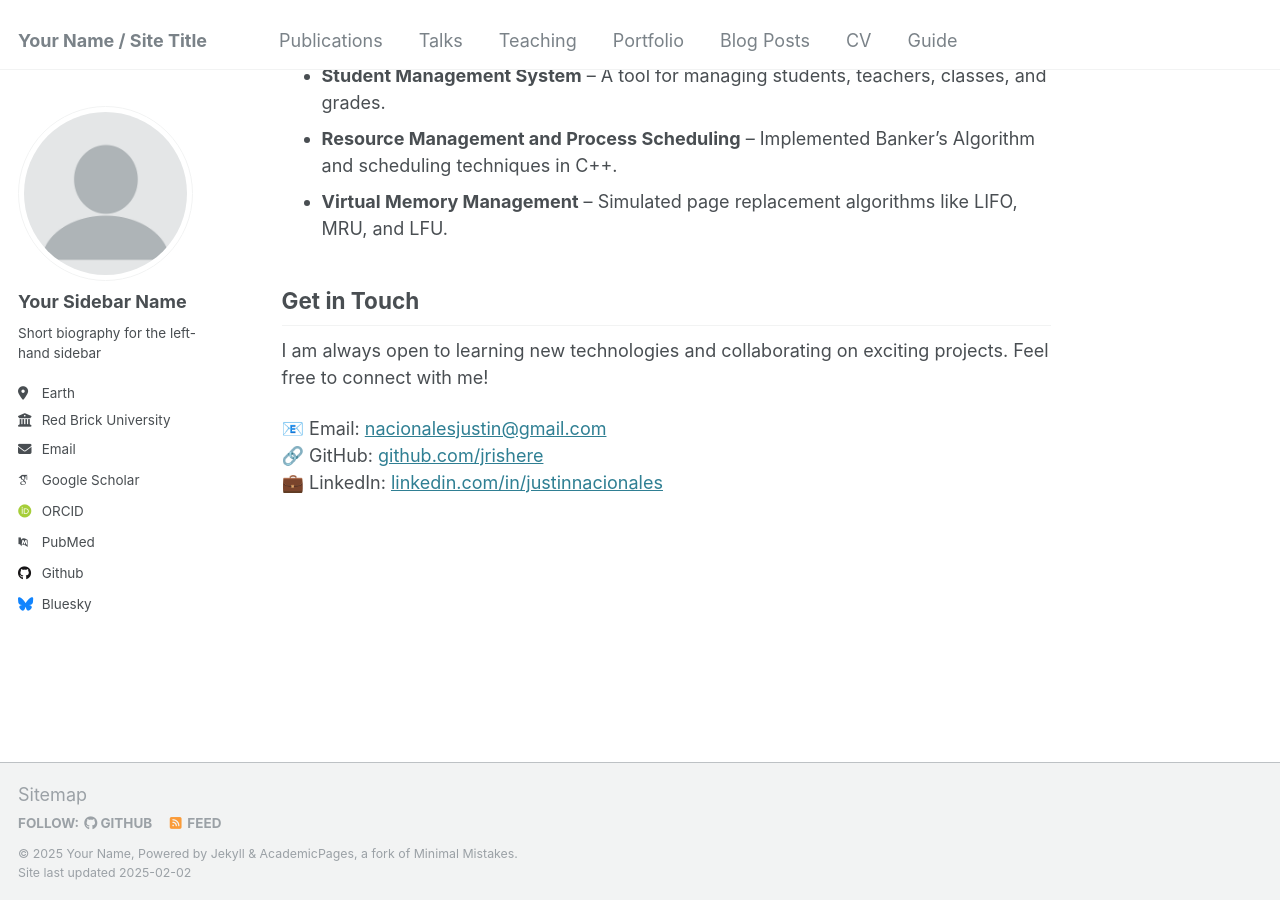
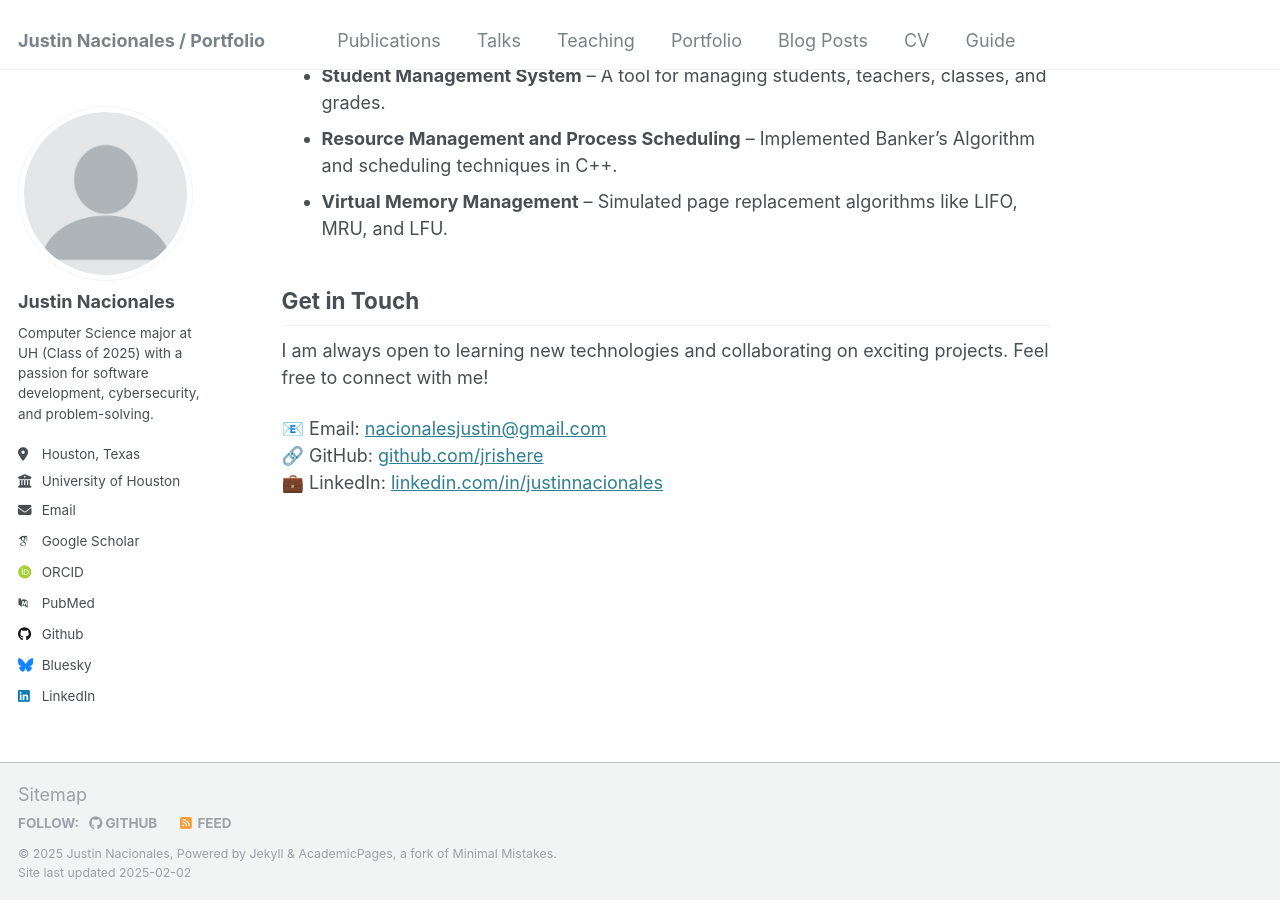
Before and after one commit to jrishere/portfolio, a Jekyll site: the page built from _pages/about.md, in a window 1280 px wide and 900 px high, scrolled down 755 px. Built offline with Jekyll 4.4.1, drawn with Linux system fonts in a browser that asks for light colours; some web fonts are replaced.

Commit message:
Update _config.yml

```diff
--- a/_config.yml
+++ b/_config.yml
@@ -8,10 +8,10 @@
 
 # Basic Site Settings
 locale                   : "en-US"
-title                    : "Your Name / Site Title"
+title                    : "Justin Nacionales / Portfolio"
 title_separator          : "-"
-name                     : &name "Your Name"
-description              : &description "personal description"
+name                     : &name "Justin Nacionales"
+description              : &description "Computer Science major at UH (Class of 2025) with a passion for software development, cybersecurity, and problem-solving."
 url                      : https://jrishere.github.io # the base hostname & protocol for your site e.g. "https://[your GitHub username].github.io"
 baseurl                  : "" # the subpath of your site, e.g. "/blog"
 repository               : "portfolio/jrishere.github.io"
@@ -22,21 +22,21 @@ repository               : "portfolio/jrishere.github.io"
 author:
   # Biographic information
   avatar           : "profile.png"
-  name             : "Your Sidebar Name"
+  name             : "Justin Nacionales"
   pronouns         : # example: "she/her"
-  bio              : "Short biography for the left-hand sidebar"
-  location         : "Earth"
-  employer         : "Red Brick University"
+  bio              : "Computer Science major at UH (Class of 2025) with a passion for software development, cybersecurity, and problem-solving."
+  location         : "Houston, Texas"
+  employer         : "University of Houston"
   uri              : # URL
-  email            : "none@example.org"
+  email            : "justinnacionales21@gmail.com"
 
-  # Academic websites
+  # Links to Academic Websites
   arxiv            : # URL - Update with the correct link to your profile
-  googlescholar    : "https://scholar.google.com/citations?user=PS_CX0AAAAAJ"
+  googlescholar    : ""
   impactstory      : # URL
-  orcid            : "http://orcid.org/yourorcidurl"
+  orcid            : ""
   semantic         : # URL
-  pubmed           : "https://www.ncbi.nlm.nih.gov/pubmed/?term=john+snow"
+  pubmed           : ""
   researchgate     : # URL
   scopus           : # URL
 
@@ -44,12 +44,12 @@ author:
   bitbucket        : # Username - Update with your username on the site
   codepen          : # Username
   dribbble         : # Username
-  github           : "academicpages"
+  github           : "jrishere"
   kaggle           : # Username
   stackoverflow    : # User number or user number and name (i.e., use "1" or "1/jeff-atwood")
 
   # Social media
-  bluesky          : "bsky.app" # Replace this with you Bluesky username
+  bluesky          : "" # Replace this with you Bluesky username
   facebook         : # Username
   flickr           : # Username
   foursquare       : # Username
@@ -58,7 +58,7 @@ author:
   keybase          : # Username
   instagram        : # Username
   lastfm           : # Username
-  linkedin         : # Username
+  linkedin         : "https://www.linkedin.com/in/justinnacionales/"
   mastodon         : # URL
   medium           : # URL
   pinterest        : # Username
@@ -73,6 +73,10 @@ author:
   xing             : # Username
   youtube          : # Username
   zhihu            : # Username
+
+  # Links to Education and Resume
+  university_link  : "https://www.cs.uh.edu"
+  resume           : "assets/resume.pdf"  # Resume in PDF format
 
 # Publication Category - The following the list of publication categories and their headings
 publication_category:
@@ -144,11 +148,11 @@ social:
   links: # An array of links to social media profiles
 
 
-# Analytics
+# Analytics - Google Analytics Tracking ID
 analytics:
-  provider               :  "false" # false (default), "google", "google-universal", "google-analytics-4", "custom"
+  provider               :  "google"
   google:
-    tracking_id          :
+    tracking_id          : "G-CYH3Q22W7N" # Your Google Analytics Measurement ID
 
 
 # Reading Files
@@ -339,14 +343,6 @@ tag_archive:
 #   layouts:
 #     category: archive-taxonomy
 #     tag: archive-taxonomy
-#   permalinks:
-#     category: /categories/:name/
-#     tag: /tags/:name/
-
-
-# HTML Compression
-# - http://jch.penibelst.de/
-compress_html:
-  clippings: all
-  ignore:
-    envs: development
+#     category_fallback: false
+#     tag_fallback: false
+#   add_permalink: true
```
